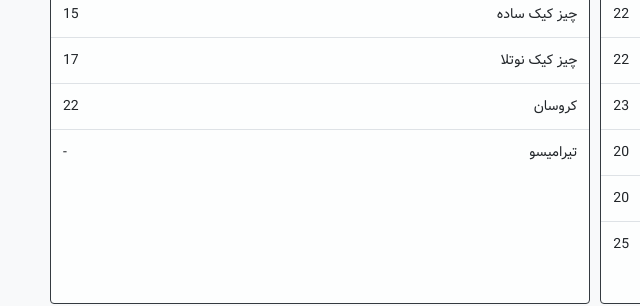
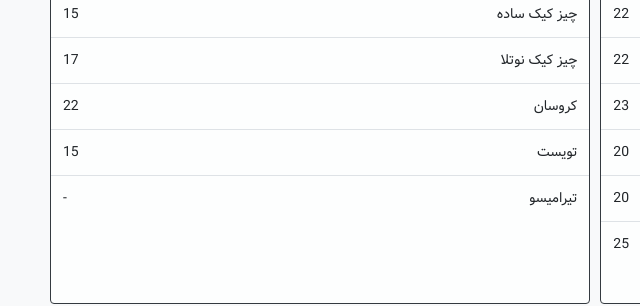
Before and after one commit to mehrshad-mgh/aramis, a plain HTML site: page index.html in a window 1280 px wide. Shown: the part 2680-2986 px from the top of the page, 45-685 px from the left. Drawn offline with Linux system fonts and the light colour scheme; a web font is replaced by a local one.

Commit message:
Initial commit

```diff
--- a/index.html
+++ b/index.html
@@ -271,6 +271,10 @@
               <td class="text-left">22</td>
             </tr>
             <tr>
+              <td class="text-right">تویست</td>
+              <td class="text-left">15</td>
+            </tr>
+            <tr>
               <td class="text-right">تیرامیسو</td>
               <td class="text-left">-</td>
             </tr>
```
